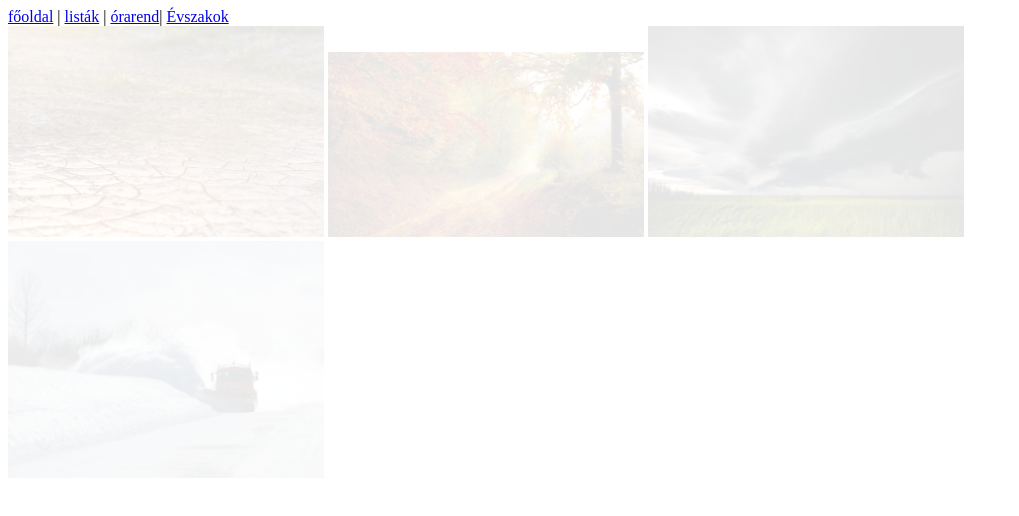
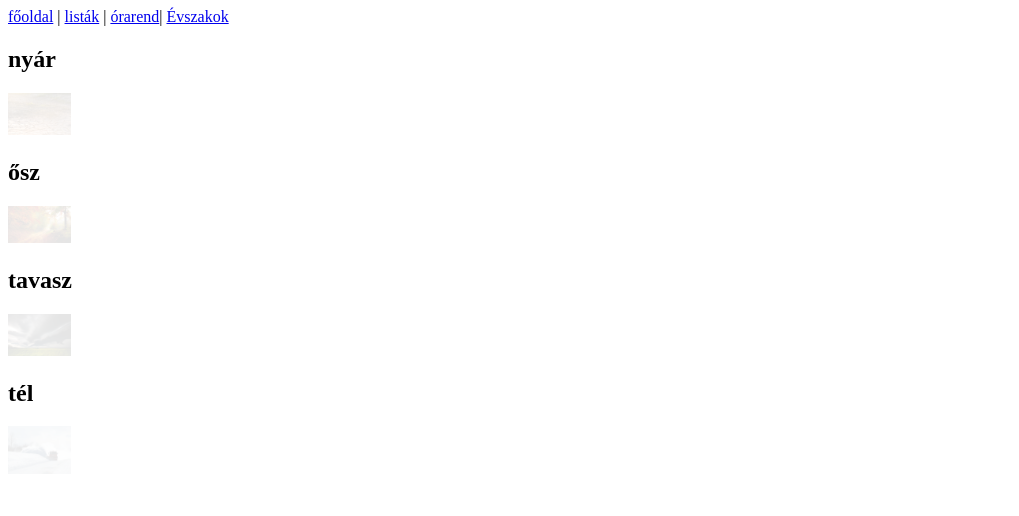
Before and after one commit to KabdebonD/ikt-9.a-2.csop, a plain HTML site: page evszakok.html in a window 1280 px wide. Shown: the whole page, without its empty margins (0-1019 px from the left). Drawn offline with Linux system fonts and the light colour scheme.

Commit message:
evszakok

```diff
--- a/evszakok.html
+++ b/evszakok.html
@@ -6,14 +6,17 @@
     <title>Évszakok</title>
     <style>
         img{
-            width: 25%;
+            width: 20%;
             transition: 2ms;
             opacity: 10%;
 
         }
         img:hover{
-            transform: scale(1,3);
+            transform: scale(2);
             opacity: 100%;
+        }
+        .kepek{
+            width: 25%;
         }
     </style>
 </head>
@@ -24,9 +27,9 @@
         <a href="orarend.html">órarend</a>|
         <a href="evszakok.html">Évszakok</a>
     </nav>
-    <img src="img/nyar.jpg" alt="" title="nyár">
-    <img src="img/osz.jpg" alt="" title="ősz">
-    <img src="img/tavasz.jpg" alt="" title="tavasz">
-    <img src="img/tel.jpg" alt="" title="tél">
+    <div class="kepek"> <h2>nyár</h2><img src="img/nyar.jpg" alt="" title="nyár"></div>
+    <div class="kepek"> <h2>ősz</h2><img src="img/osz.jpg" alt="" title="ősz"></div>
+    <div class="kepek"> <h2>tavasz</h2><img src="img/tavasz.jpg" alt="" title="tavasz"></div>
+    <div class="kepek"> <h2>tél</h2><img src="img/tel.jpg" alt="" title="tél"></div>
 </body>
 </html>
```
